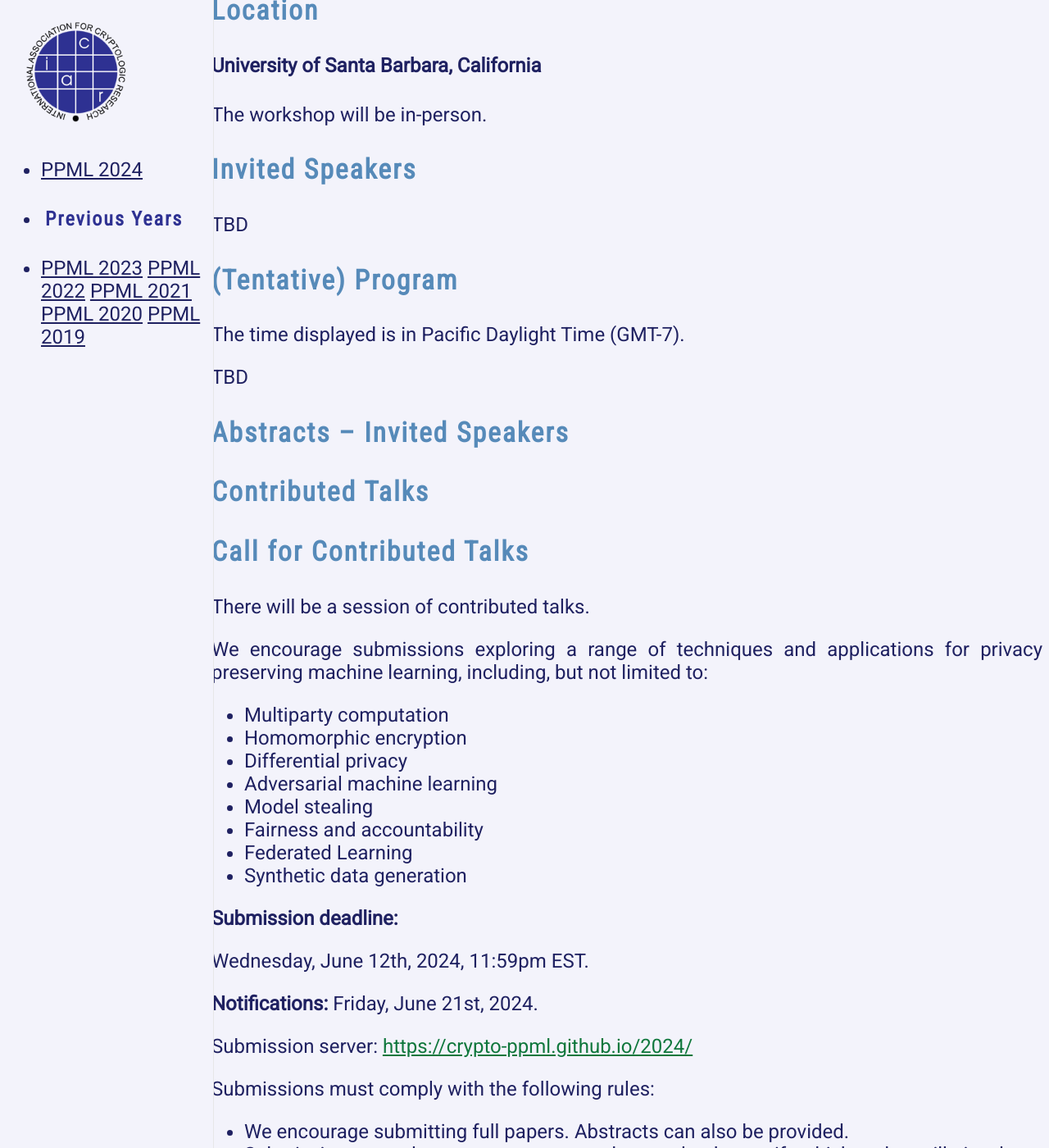
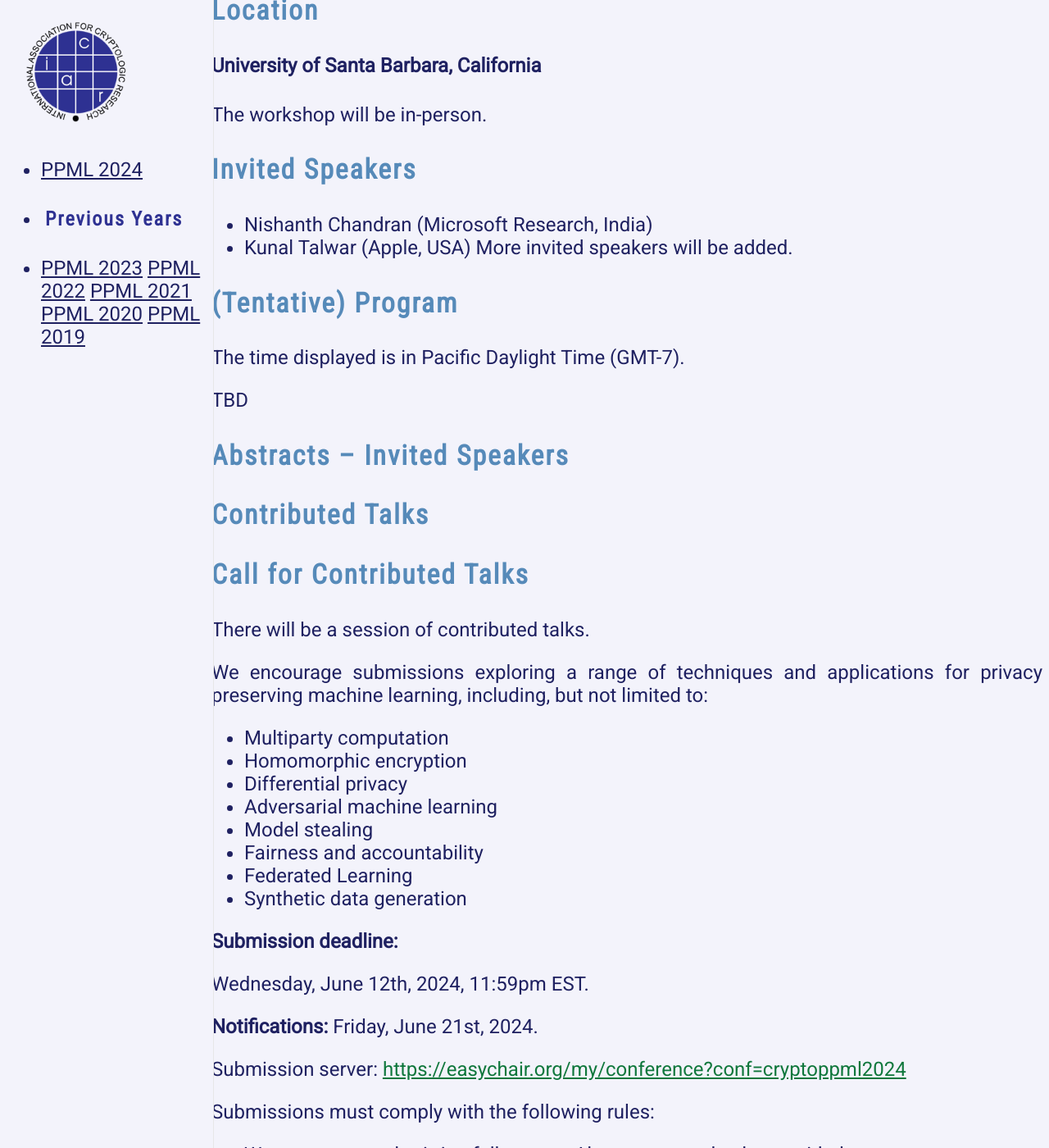
Before and after one commit to Crypto-PPML/Crypto-PPML.github.io, a Jekyll site: the page built from 2024/index.markdown, in a window 1280 px wide and 1400 px high, scrolled down 1151 px. Shown: the whole window at 82% size. Built offline with Jekyll 4.4.1, drawn with Linux system fonts in a browser that asks for light colours; nearby versions of some CDN libraries; a style sheet for code colours, icons or effects is not loaded.

Commit message:
Update index.markdown

```diff
--- a/2024/index.markdown
+++ b/2024/index.markdown
@@ -30,7 +30,10 @@ The workshop will be in-person.
 
 
 ### Invited Speakers
-TBD
+
+- Nishanth Chandran (Microsoft Research, India)
+- Kunal Talwar (Apple, USA)
+More invited speakers will be added.
 
 ### (Tentative) Program
 
@@ -69,7 +72,7 @@ Wednesday, June 12th, 2024, 11:59pm EST.
 **Notifications:**
 Friday, June 21st, 2024.
 
-Submission server: [https://crypto-ppml.github.io/2024/](https://crypto-ppml.github.io/2024/)
+Submission server: [https://easychair.org/my/conference?conf=cryptoppml2024](https://easychair.org/my/conference?conf=cryptoppml2024)
 
 
 Submissions must comply with the following rules:
```
